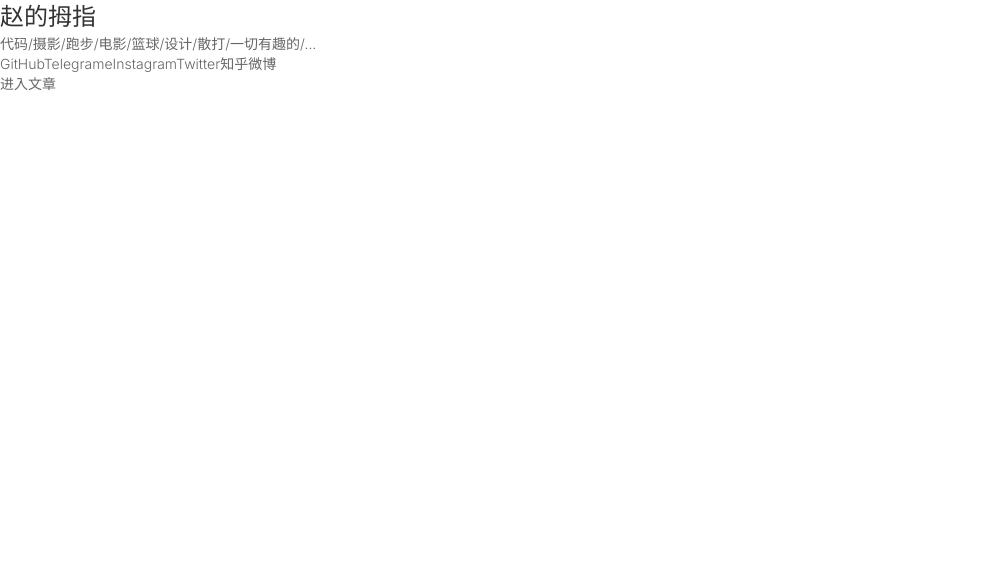
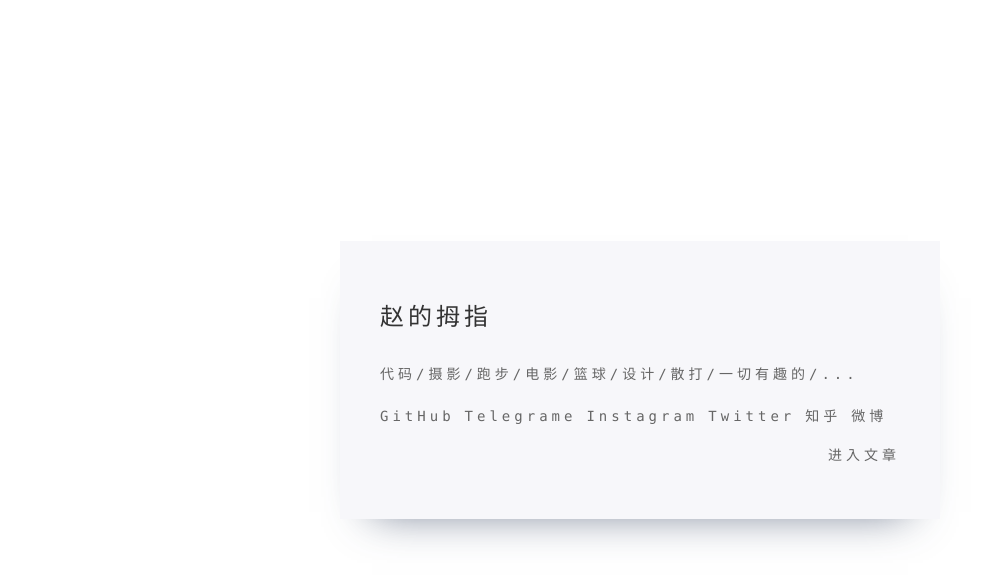
Before and after one commit to zhaofinger/zhaofinger_blog, a Next.js app: page / in a window 1280 px wide. Shown: the top 580 px of the page, without its empty margins (0-988 px from the left). Built offline with nearby package versions, Linux system fonts and the light colour scheme.

Commit message:
feat: index page

```diff
--- a/src/app/globals.css
+++ b/src/app/globals.css
@@ -213,3 +213,16 @@ a.active::after {
 .shadow {
   box-shadow: 0 2px 8px rgba(0, 0, 0, .33);
 }
+
+
+#content {
+  width: 600px;
+  min-height: 300px;
+  margin: 60px auto 40px auto;
+}
+
+@media (max-width: 600px) {
+  #content {
+    width: 90%;
+  }
+}
--- a/src/app/layout.tsx
+++ b/src/app/layout.tsx
@@ -7,6 +7,8 @@ const inter = Inter({ subsets: ["latin"] });
 export const metadata: Metadata = {
   title: "赵的拇指",
   description: "赵的拇指博客",
+  keywords: ['赵的拇指', '博客', '代码', '前端', '前端开发', 'JavaScript', 'CSS', '摄影', '散打', '跑步', '设计'],
+
 };
 
 export default function RootLayout({
@@ -15,8 +17,12 @@ export default function RootLayout({
   children: React.ReactNode;
 }>) {
   return (
-    <html lang="en">
-      <body className={inter.className}>{children}</body>
+    <html>
+      <body>
+        <div id='content'>
+          {children}
+        </div>
+      </body>
     </html>
   );
 }
--- /dev/null
+++ b/src/app/page.css
@@ -0,0 +1,63 @@
+
+/* index */
+
+#index .index-wrapper {
+  position: relative;
+  width: 600px;
+  padding: 40px;
+  background: #fcfcfc;
+  box-shadow: 0px 34px 53px -19px rgba(13, 23, 42, 1);
+  animation: index-wrapper 2s ease-in-out forwards;
+  letter-spacing: 4px;
+  line-height: 3;
+  user-select: none;
+}
+
+@keyframes index-wrapper {
+  0% {
+    box-shadow: 0px 25px 42px -32px rgba(52, 67, 96, 0);
+    background: #ffffff;
+    opacity: .1;
+  }
+
+  100% {
+    box-shadow: 0px 25px 42px -32px rgba(52, 67, 96, 0.75);
+    background: #f7f7fa;
+    opacity: 1;
+  }
+}
+
+
+html, body, #content {
+  width: 100%;
+  height: 100%;
+  margin: 0;
+}
+#content {
+  display: flex;
+  justify-content: center;
+  align-items: center;
+  margin-top: -20px;
+}
+
+#index .enter-article {
+  display: flex;
+  justify-content: flex-end;
+  align-items: center;
+  height: 42px;
+}
+
+#index .enter-article a {
+  height: 20px;
+  line-height: 1;
+}
+
+#index .my-link a {
+  margin-right: 10px;
+}
+#index .author {
+  position: absolute;
+  right: 20px;
+  bottom: 20px;
+  font-size: 24px;
+}
--- a/src/app/page.tsx
+++ b/src/app/page.tsx
@@ -1,8 +1,8 @@
-
+import './page.css';
 
 export default async function Index() {
   return (
-      <div id='index'>
+    <div id='index'>
       <div className='index-wrapper'>
         <h1>赵的拇指</h1>
         <div className='my-label'>代码/摄影/跑步/电影/篮球/设计/散打/一切有趣的/...</div>
```
Also changed, not shown: 1 other file (tests, documents, lock files or other folders).
